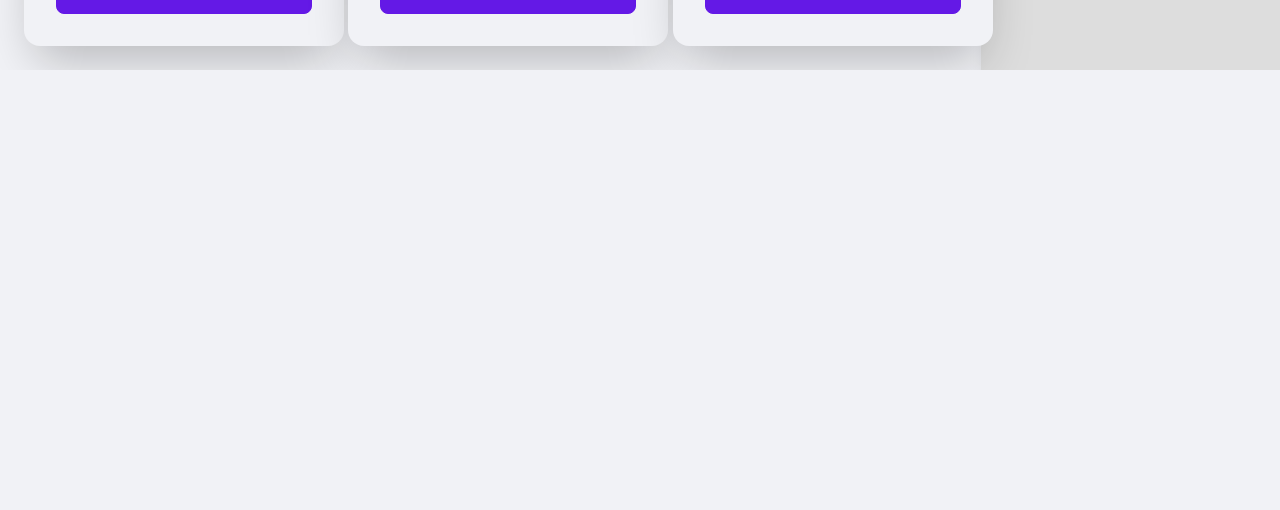
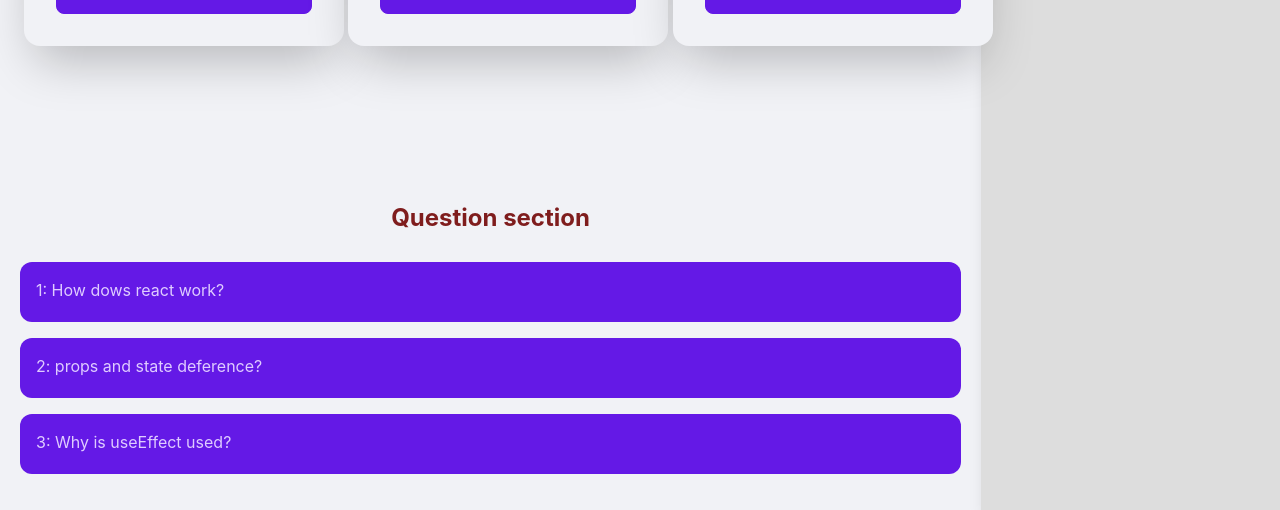
Before and after one commit to Rahad23/football-club, a React (Create React App) app: page / in a window 1280 px wide. Shown: the part 1122-1632 px from the top of the page. Before the commit the page ends 1192 px from the top, so only its background shows below. Built offline with nearby package versions, Linux system fonts and the light colour scheme.

Commit message:
add quistion section

```diff
--- a/src/component/playerDtails/PlayerDtails.js
+++ b/src/component/playerDtails/PlayerDtails.js
@@ -1,7 +1,7 @@
 import React, { useEffect, useState } from 'react';
 import Card from '../cardPlayer/Card';
 import CardHeader from '../headerCard/CardHeader';
-
+import Questions from '../question/Questions';
 const PlayerDtails = ({getTime}) => {
 
     const [club, setClubs] = useState([]);
@@ -25,6 +25,9 @@ const PlayerDtails = ({getTime}) => {
         }
         </div>
             </div>
+            <div className="container mx-auto p-5">
+              <Questions></Questions>
+            </div>
         </div>
     );
 };
--- /dev/null
+++ b/src/component/question/Questions.js
@@ -0,0 +1,39 @@
+import React from 'react';
+
+const Questions = () => {
+    return (
+        <div className="mt-28">
+            <h1 className="text-2xl font-bold text-red-900 text-center mb-7">Question section</h1>
+            <div className="collapse rounded-xl mb-4">
+                <input type="checkbox" className="peer" />
+                <div className="collapse-title bg-primary text-primary-content peer-checked:bg-secondary peer-checked:text-secondary-content">
+                    1: How dows react work?
+                </div>
+                <div className="collapse-content bg-primary text-primary-content peer-checked:bg-secondary peer-checked:text-secondary-content">
+                    <p className="text-xl font-semibold text-white">ReactJS divides the UI into isolated reusable pieces of code known as components. React components work similarly to JavaScript functions as they accept arbitrary inputs called properties or props. It's possible to have as many components as necessary without cluttering your code</p>
+                </div>
+                </div>
+
+                <div className="collapse rounded-xl mb-4">
+                <input type="checkbox" className="peer" />
+                <div className="collapse-title bg-primary text-primary-content peer-checked:bg-secondary peer-checked:text-secondary-content">
+                    2: props and state deference?
+                </div>
+                <div className="collapse-content bg-primary text-primary-content peer-checked:bg-secondary peer-checked:text-secondary-content">
+                    <p className="text-xl font-semibold text-white">Props are used to pass data from one component to another. The state is a local data storage that is local to the component only and cannot be passed to other components. The this. setState property is used to update the state values in the component.</p>
+                </div>
+                </div>
+                <div className="collapse rounded-xl mb-4">
+                <input type="checkbox" className="peer" />
+                <div className="collapse-title bg-primary text-primary-content peer-checked:bg-secondary peer-checked:text-secondary-content">
+                    3: Why is useEffect used?
+                </div>
+                <div className="collapse-content bg-primary text-primary-content peer-checked:bg-secondary peer-checked:text-secondary-content">
+                    <p className="text-xl font-semibold text-white">The motivation behind the introduction of useEffect Hook is to eliminate the side-effects of using class-based components. For example, tasks like updating the DOM, fetching data from API end-points, setting up subscriptions or timers, etc can be lead to unwarranted side-effects.</p>
+                </div>
+                </div>
+        </div>
+    );
+};
+
+export default Questions;
```
Also changed, not shown: src/component/question/Questions.css (added).
